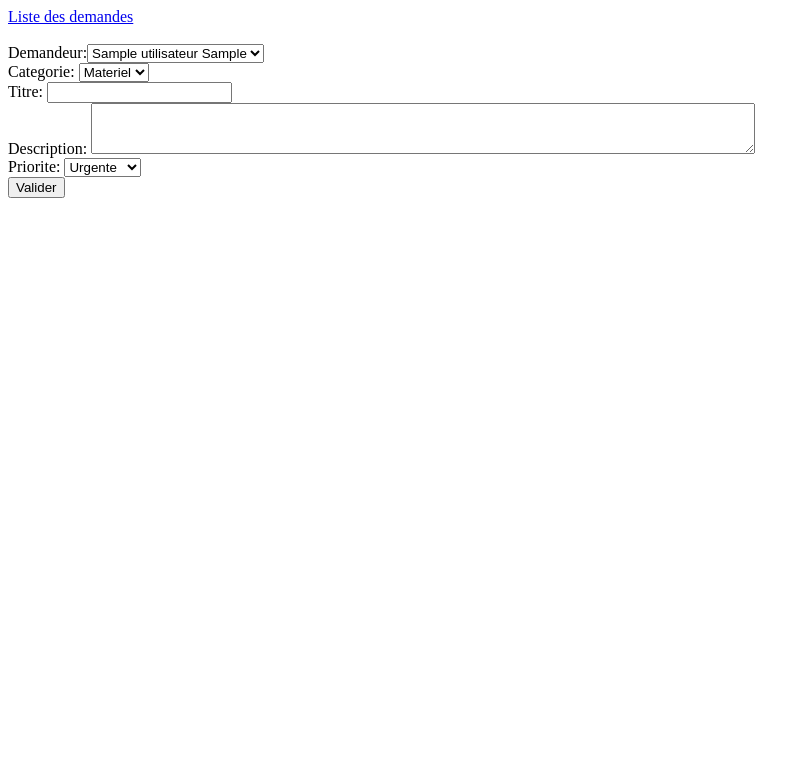
After one commit to hyper713/HelpDesk, a PHP site: page /demande/create.php in a window 1280 px wide. The commit adds this page. Shown: the top 783 px of the page, without its empty margins (0-810 px from the left). Run offline with PHP 8.4, Linux system fonts and the light colour scheme; tables that the repository leaves empty hold one stand-in row (values such as "Sample post").

Commit message:
changed list for demandes and addes the creation file for demandes

```diff
--- /dev/null
+++ b/src/demande/create.php
@@ -0,0 +1,60 @@
+<?php require_once("../database.php"); ?>
+
+<html lang="en">
+<head>
+    <meta charset="UTF-8">
+    <meta name="viewport" content="width=device-width, initial-scale=1.0">
+    <title>Créer une demande</title>
+</head>
+<body>
+    <a href="list.php">Liste des demandes</a>
+    <br><br>
+    <form action="create.php" method="post">
+        Demandeur:<select name="utilisateur">
+            <?php
+                $request = $conn->prepare("SELECT matricule, nom, prenom, login FROM utilisateur");
+                $request->execute();
+                $rows = $request->fetchAll(PDO::FETCH_ASSOC);
+
+                foreach ($rows as $key => $value) {
+                    echo('<option value="'.$value['matricule'].'">'.$value['nom'].' '.$value['prenom'].'</option>');
+                }
+            ?>
+        </select><br>
+
+        Categorie: <select name="categorie">
+            <option value=materiel>Materiel</option>
+            <option value=logiciel>Logiciel</option>
+        </select><br>
+        Titre: <input type="text" name="titre"><br>
+        Description: <textarea name="description" rows=3 cols=80></textarea><br>
+        Priorite: <select name=priorite>
+            <option value=urgente>Urgente</option>
+            <option value=moyenne>Moyenne</option>
+            <option value=basse>Basse</option>
+        </select><br>
+        <input type="submit" value="Valider">
+    </form>
+
+    <?php
+        if (isset($_POST['utilisateur']) and isset($_POST['categorie']) and isset($_POST['titre']) and isset($_POST['description']) and isset($_POST['priorite'])) {
+            $request = $conn->prepare("INSERT INTO demande(titre, description, categorie, priorite, etat, matricule, date_dmd) VALUES (:title, :desc, :cat, :priority, 'en attente', :user, :date)");
+
+            $data = array(
+                'user'=>$_POST["utilisateur"],
+                'cat'=>$_POST["categorie"],
+                'title'=>$_POST["titre"],
+                'desc'=>$_POST["description"],
+                'priority'=>$_POST["priorite"],
+                'date'=>date("Y-m-d")
+            );
+
+            $request->execute($data);
+
+            if($request->rowCount()!=0){
+                echo("La demande est créé");
+            }
+        }
+    ?>
+</body>
+</html>
```
Also changed, not shown: src/demande/list.php (+35 -6 lines).
